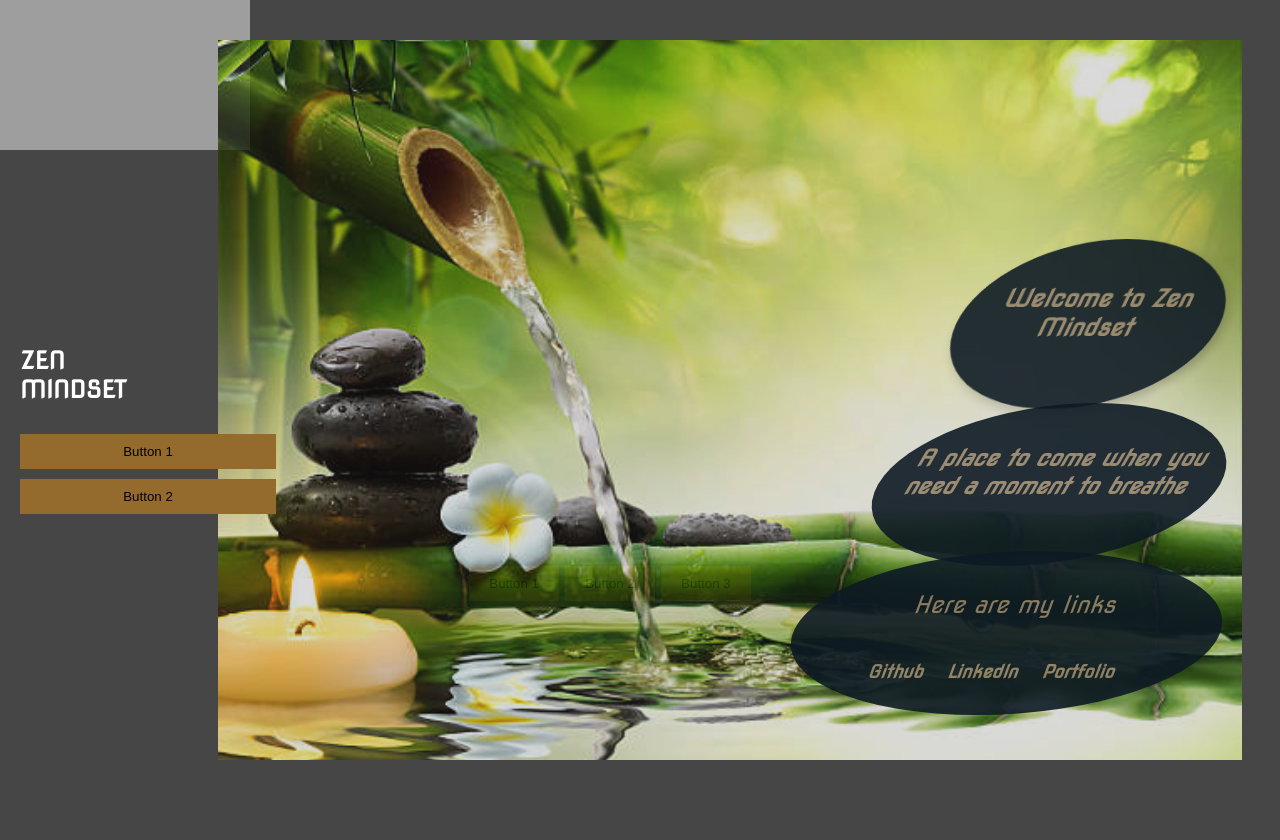
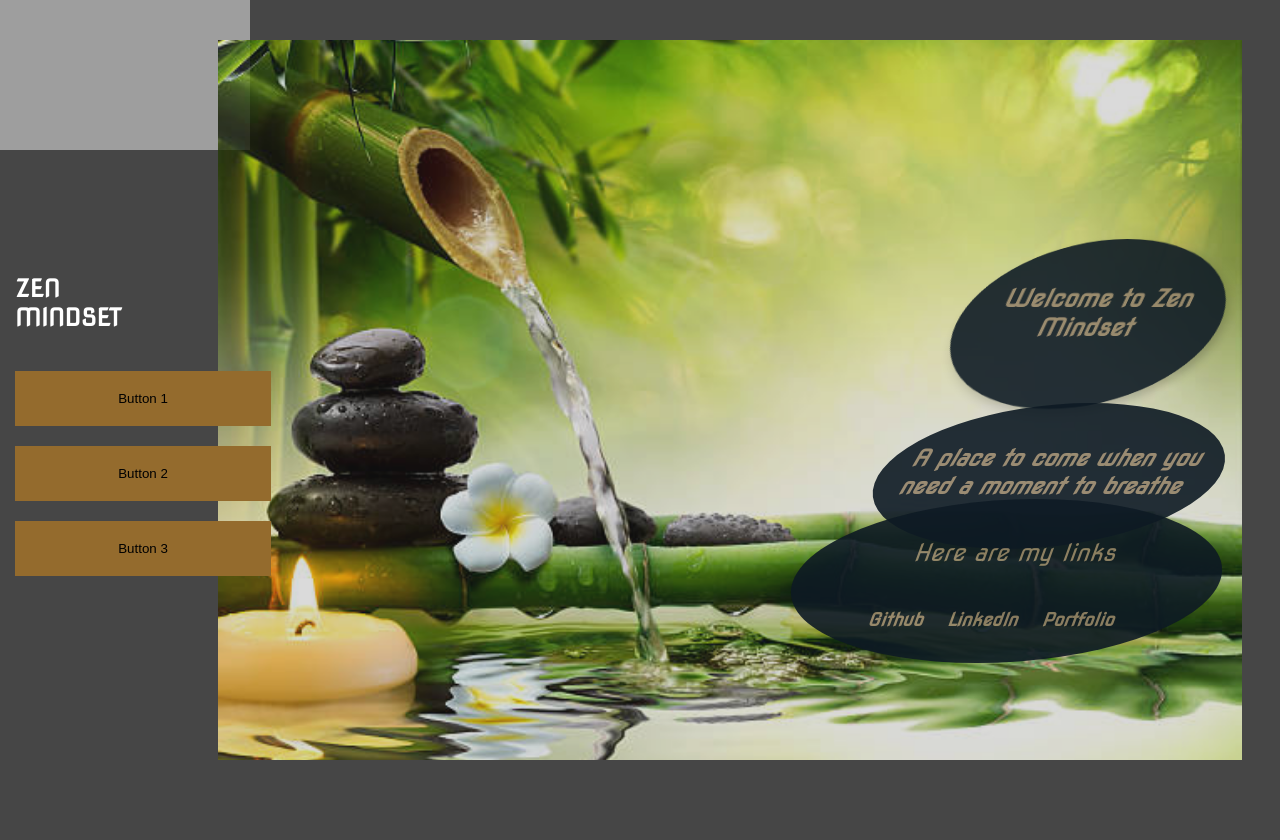
Before and after one commit to 206Dorian/Zen-Minset, a Flask app: page / in a window 1280 px wide. After the commit the page ends 760 px from the top, so only its background shows below. Run offline with Flask 3, Linux system fonts and the light colour scheme; grey boxes are pictures that could not be loaded.

Commit message:
playing with layout and space

```diff
--- a/zen-mindset/static/css/style.css
+++ b/zen-mindset/static/css/style.css
@@ -38,7 +38,7 @@ body {
     background-color: var(--bronze);
     color: var(--black);
     border: 5px;
-    padding: 10px 20px;
+    padding: 20px 20px;
     cursor: pointer;
 }
 
@@ -170,7 +170,7 @@ main {
     left: 0;
     width: 20%; /* Width of the left panel */
     height: 100%;
-    padding: 20px; /* Add padding for content */
+    padding: 15px; /* Add padding for content */
     display: flex;
     flex-direction: column;
     justify-content: center;
@@ -190,9 +190,9 @@ main {
     background-color: var(--bronze); /* Button background color */
     color: var(--black); /* Button text color */
     border: none;
-    padding: 10px 20px;
+    padding: 20px 20px;
     cursor: pointer;
-    margin-top: 10px; /* Add spacing between buttons */
+    margin-top: 20px; /* Add spacing between buttons */
 }
 
 p {
--- a/zen-mindset/templates/index.html
+++ b/zen-mindset/templates/index.html
@@ -22,6 +22,7 @@
         <h2>ZEN <br> MINDSET</h2>
         <button>Button 1</button>
         <button>Button 2</button>
+        <button>Button 3</button>
     </div>
 
 
@@ -48,14 +49,11 @@
                 <br>
             </div>
 
-            <div class="button-container">
+            <!-- <div class="button-container">
                 <button class="buttons">Button 1</button>
                 <button class="buttons">Button 2</button>
                 <button class="buttons">Button 3</button>
-            </div>
-
-
-
+            </div> -->
 
             <div>
                 <footer class="footer">
```
